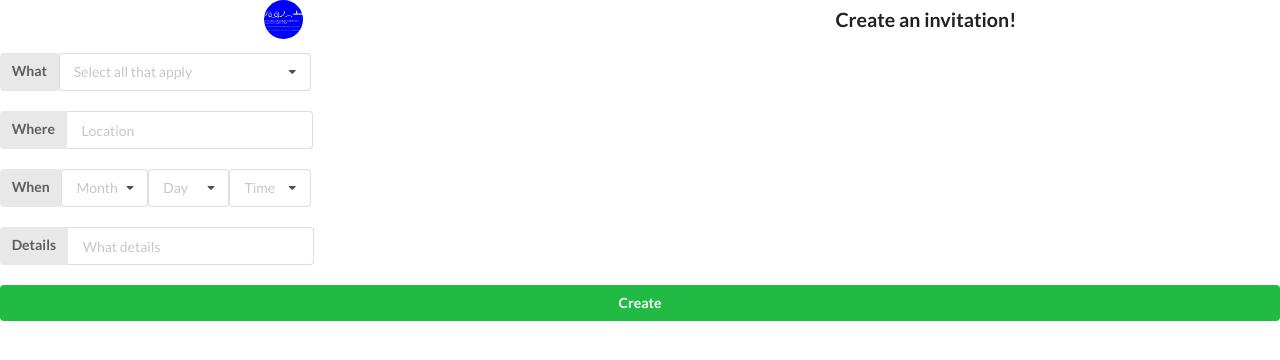
After one commit to calvinti12/letsthryve, a Rails app: template app/views/invites/new.html.erb in a window 1280 px wide. The commit adds this page. Shown: the top 360 px of the page. Run offline with Rails 7, Linux system fonts and the light colour scheme; the template is opened without the code that fills it, so the values that code supplies are empty; some libraries are stand-ins or nearby versions.

Commit message:
Invites and lots of stuff

```diff
--- /dev/null
+++ b/app/views/invites/new.html.erb
@@ -0,0 +1,67 @@
+<style>
+  #NewInvite .heading {
+    display: flex;
+    justify-content: space-around;
+    align-items: center;
+    font-size: 1.4rem;
+    font-weight: bold;
+    margin-bottom: 1rem;
+  }
+
+</style>
+
+<div id="NewInvite" class="ui form">
+  <div class="heading">
+    <img src="/assets/israel.png" class="ui avatar image" />
+    <span>Create an invitation!</span>
+  </div>
+  <div class="ui labeled input">
+    <div class="ui label">What</div>
+    <select class="ui dropdown longerSelect">
+      <option value=''>Select all that apply</option>
+      <% FormFieldData::EXERCISE.each do |activity| %>
+        <option value="<%= activity %>"><%= activity %></option>
+      <% end %>
+    </select>
+  </div>
+  <br /><br />
+  <div class="ui labeled input">
+    <div class="ui label">Where</div>
+    <input type="text" placeholder="Location" style="width: 17.6rem">
+  </div>
+  <br /><br />
+  <div class="ui labeled input">
+    <div class="ui label">When</div>
+    <select class="ui dropdown dateSelect">
+      <option value=''>Month</option>
+      <% FormFieldData::EXACT_MONTHS.each do |month| %>
+        <option value="<%= month %>"><%= month %></option>
+      <% end %>
+    </select>
+    <select class="ui dropdown dateSelect">
+      <option value=''>Day</option>
+      <% FormFieldData::EXACT_DAYS.each do |day| %>
+        <option value="<%= day %>"><%= day %></option>
+      <% end %>
+    </select>
+    <select class="ui dropdown dateSelect">
+      <option value=''>Time</option>
+      <% FormFieldData::EXACT_TIMES.each do |time| %>
+        <option value="<%= time %>"><%= time %></option>
+      <% end %>
+    </select>
+  </div>
+  <br /><br />
+  <div class="ui labeled input">
+    <div class="ui label">Details</div>
+    <input type="text" placeholder="What details" style="width: 17.6rem">
+  </div>
+  <br /><br />
+  <button class="positive ui button" style="width: 100%">Create</button>
+</div>
+
+<script>
+  $('select.dropdown').dropdown();
+  $('.selection.dropdown.longerSelect').attr('style', 'min-width: 18rem');
+  $('.selection.dropdown.dateSelect').attr('style', 'min-width: 5.8rem');
+</script>
--- a/app/views/layouts/_menu.html.erb
+++ b/app/views/layouts/_menu.html.erb
@@ -2,5 +2,5 @@
   <%= link_to 'Newsfeed', user_newsfeed_path(@user), class: 'item active' %>
   <%= link_to 'Myself', user_activity_path(@user), class: 'item' %>
   <%= link_to 'Friends', user_friends_path(@user), class: 'item' %>
-  <%= link_to 'Invite', '/invite', class: 'item' %>
+  <%= link_to 'Invite', new_invite_path(@user), class: 'item' %>
 </div>
--- a/app/views/users/newsfeed.html.erb
+++ b/app/views/users/newsfeed.html.erb
@@ -0,0 +1 @@
+<%= render 'users/activity_list' %>
--- a/config/routes.rb
+++ b/config/routes.rb
@@ -15,5 +15,8 @@ Rails.application.routes.draw do
   get '/users/:user_id/interests', to: 'users#interests', as: :user_interests
   get '/users/:user_id/availability', to: 'users#availability', as: :user_availability
 
-
+  # Invites
+  get '/users/:user_id/invites/new', to: 'invites#new', as: :new_invite
+  get '/invites/:id/respond', to: 'invites#respond', as: :respond_invite
+  get '/invites/:id/see_responses', to: 'invites#see_responses', as: :see_responses
 end
```
Also changed, not shown: app/controllers/invites_controller.rb (added, +22 -0 lines), app/models/form_field_data.rb (+7 -0 lines), app/views/invites/respond.html.erb (added, +22 -0 lines), app/views/users/_activity_item.html.erb (deleted, +0 -7 lines), app/views/users/_activity_list.html.erb (+7 -1 lines), app/views/users/friends.html.erb (+29 -0 lines), app/views/invites/see_responses.html.erb (added).
